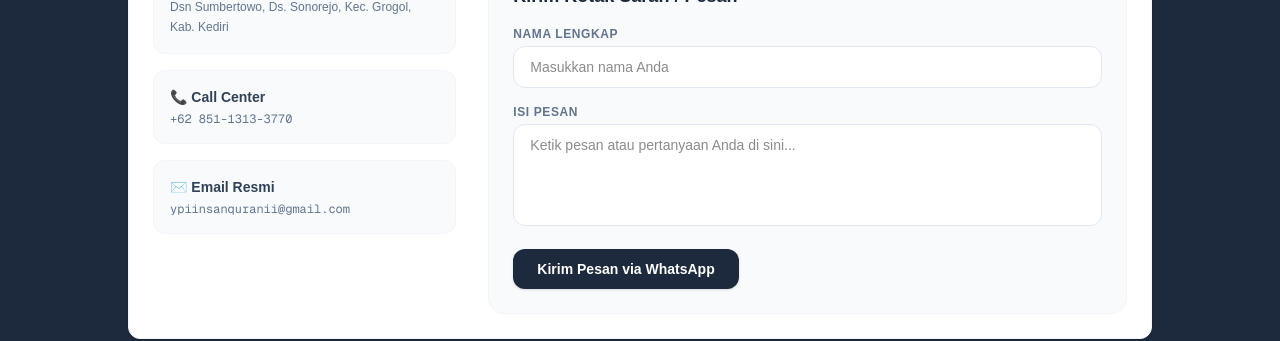
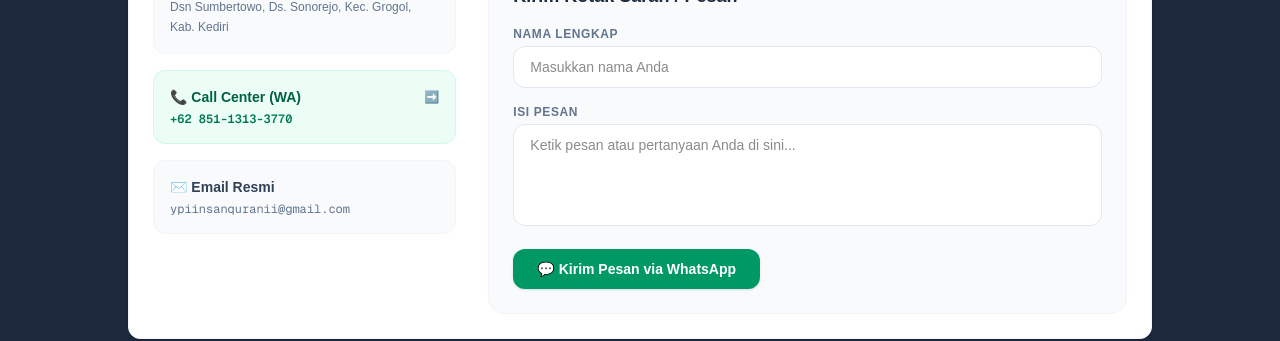
Before and after one commit to ypiinsanqurani/ypiiq, a Next.js app: page /1/kontak in a window 1280 px wide. Shown: the part 284-625 px from the top of the page. Built offline with nearby package versions, Linux system fonts and the light colour scheme; no server answers; the database is empty.

Commit message:
Update page.js

```diff
--- a/src/app/(publik)/[slug]/kontak/page.js
+++ b/src/app/(publik)/[slug]/kontak/page.js
@@ -1,6 +1,31 @@
-import React from 'react';
+"use client";
 
-export default async function HalamanKontakLembaga() {
+import React, { useState } from 'react';
+
+export default function HalamanKontakLembaga() {
+  const [nama, setNama] = useState('');
+  const [pesan, setPesan] = useState('');
+
+  const nomorWA = "6285113133770"; // Format WA: gunakan 62 tanpa '+' atau spasi/strip
+
+  // HANDLER FOR FORM SUBMIT KE WA
+  const handleKirimWA = (e) => {
+    e.preventDefault();
+    if (!nama || !pesan) {
+      alert("Silakan isi nama dan pesan Anda terlebih dahulu!");
+      return;
+    }
+
+    // Format pesan otomatis yang akan masuk ke WA
+    const teksTersusun = `Assalamu'alaikum Admin, perkenalkan saya:\n\n*Nama:* ${nama}\n*Pesan:* ${pesan}`;
+
+    // Convert spasi & karakter khusus agar aman di URL
+    const urlWA = `https://wa.me/${nomorWA}?text=${encodeURIComponent(teksTersusun)}`;
+
+    // Buka WhatsApp di tab baru
+    window.open(urlWA, '_blank');
+  };
+
   return (
     <main className="max-w-5xl mx-auto mt-10 p-6 bg-white rounded-xl shadow-sm border border-slate-100">
       <div className="border-b pb-4 mb-6">
@@ -12,33 +37,61 @@ export default async function HalamanKontakLembaga() {
         {/* LAYANAN INFORMASI CEPAT */}
         <div className="md:col-span-1 space-y-4">
           <div className="p-4 bg-slate-50 rounded-xl border border-slate-100">
-            <h3 className="font-bold text-slate-700 text-sm mb-1">📍 Alamat </h3>
+            <h3 className="font-bold text-slate-700 text-sm mb-1">📍 Alamat</h3>
             <p className="text-xs text-slate-500 leading-relaxed">Dsn Sumbertowo, Ds. Sonorejo, Kec. Grogol, Kab. Kediri</p>
           </div>
-          <div className="p-4 bg-slate-50 rounded-xl border border-slate-100">
-            <h3 className="font-bold text-slate-700 text-sm mb-1">📞 Call Center </h3>
-            <p className="text-xs text-slate-500 font-mono">+62 851-1313-3770</p>
-          </div>
+
+          {/* CALL CENTER BISA DIKLIK LANGSUNG KE WA */}
+          <a
+            href={`https://wa.me/${nomorWA}`}
+            target="_blank"
+            rel="noopener noreferrer"
+            className="block p-4 bg-emerald-50 hover:bg-emerald-100/80 rounded-xl border border-emerald-100 transition group cursor-pointer"
+          >
+            <h3 className="font-bold text-emerald-800 text-sm mb-1 flex items-center justify-between">
+              <span>📞 Call Center (WA)</span>
+              <span className="text-xs text-emerald-600 group-hover:translate-x-0.5 transition-transform">➡️</span>
+            </h3>
+            <p className="text-xs text-emerald-700 font-mono font-semibold">+62 851-1313-3770</p>
+          </a>
+
           <div className="p-4 bg-slate-50 rounded-xl border border-slate-100">
             <h3 className="font-bold text-slate-700 text-sm mb-1">✉️ Email Resmi</h3>
             <p className="text-xs text-slate-500 font-mono">ypiinsanquranii@gmail.com</p>
           </div>
         </div>
 
-        {/* FORM PESAN (UI ONLY) */}
+        {/* FORM PESAN (INTEGRASI WA) */}
         <div className="md:col-span-2 bg-slate-50 p-6 rounded-2xl border border-slate-100">
           <h3 className="font-bold text-slate-800 mb-4 text-lg">Kirim Kotak Saran / Pesan</h3>
-          <form className="space-y-4">
+          <form onSubmit={handleKirimWA} className="space-y-4">
             <div>
               <label className="block text-xs font-bold uppercase tracking-wider text-slate-500 mb-1">Nama Lengkap</label>
-              <input type="text" placeholder="Masukkan nama Anda" className="w-full bg-white border border-slate-200 rounded-xl px-4 py-2.5 text-sm outline-none focus:border-slate-400 transition" />
+              <input
+                type="text"
+                value={nama}
+                onChange={(e) => setNama(e.target.value)}
+                placeholder="Masukkan nama Anda"
+                className="w-full bg-white border border-slate-200 rounded-xl px-4 py-2.5 text-sm outline-none focus:border-slate-400 transition"
+                required
+              />
             </div>
             <div>
               <label className="block text-xs font-bold uppercase tracking-wider text-slate-500 mb-1">Isi Pesan</label>
-              <textarea rows="4" placeholder="Ketik pesan atau pertanyaan Anda di sini..." className="w-full bg-white border border-slate-200 rounded-xl px-4 py-2.5 text-sm outline-none focus:border-slate-400 transition resize-none"></textarea>
+              <textarea
+                rows="4"
+                value={pesan}
+                onChange={(e) => setPesan(e.target.value)}
+                placeholder="Ketik pesan atau pertanyaan Anda di sini..."
+                className="w-full bg-white border border-slate-200 rounded-xl px-4 py-2.5 text-sm outline-none focus:border-slate-400 transition resize-none"
+                required
+              ></textarea>
             </div>
-            <button type="button" className="bg-slate-800 hover:bg-slate-700 text-white font-semibold text-sm px-6 py-2.5 rounded-xl transition shadow-sm">
-              Kirim Pesan via WhatsApp
+            <button
+              type="submit"
+              className="bg-emerald-600 hover:bg-emerald-700 text-white font-semibold text-sm px-6 py-2.5 rounded-xl transition shadow-sm flex items-center gap-2 cursor-pointer"
+            >
+              <span>💬 Kirim Pesan via WhatsApp</span>
             </button>
           </form>
         </div>
```
